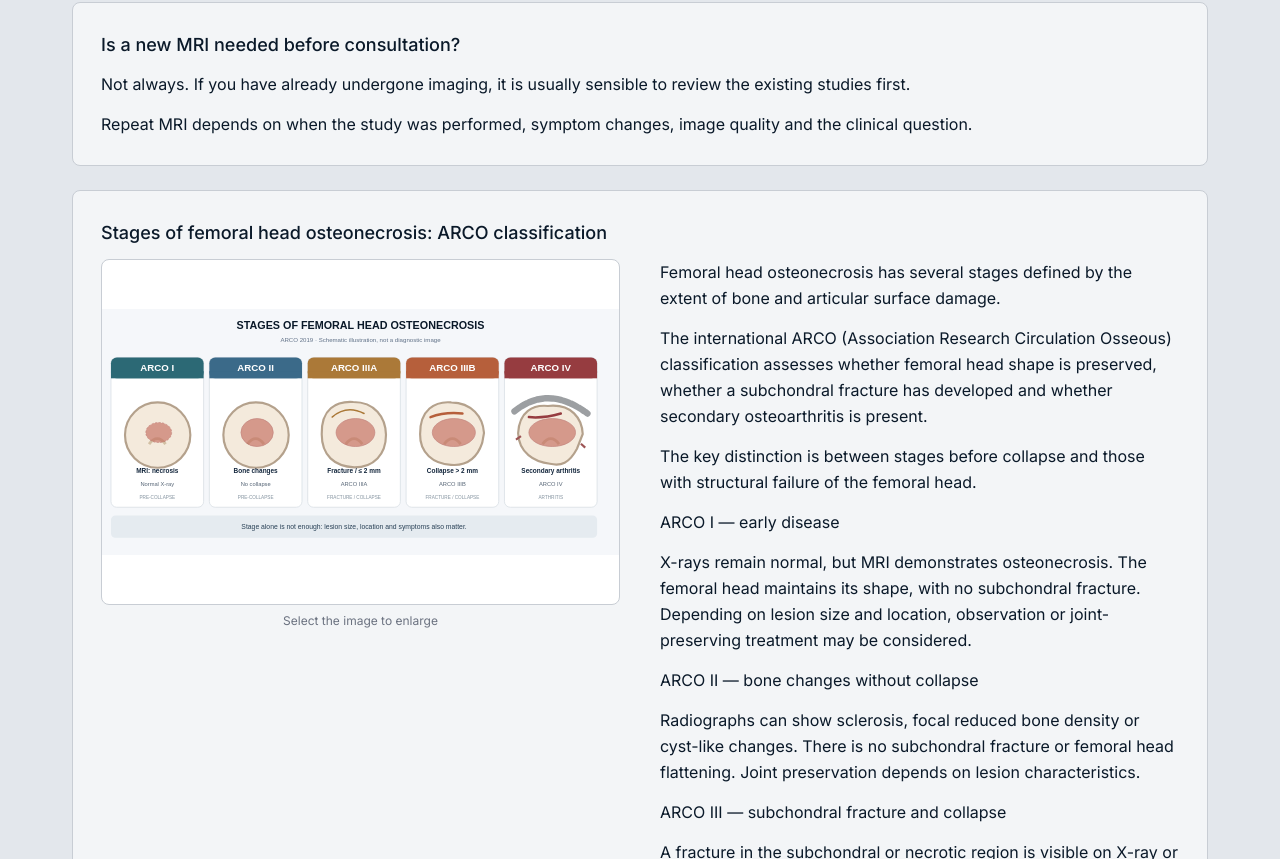
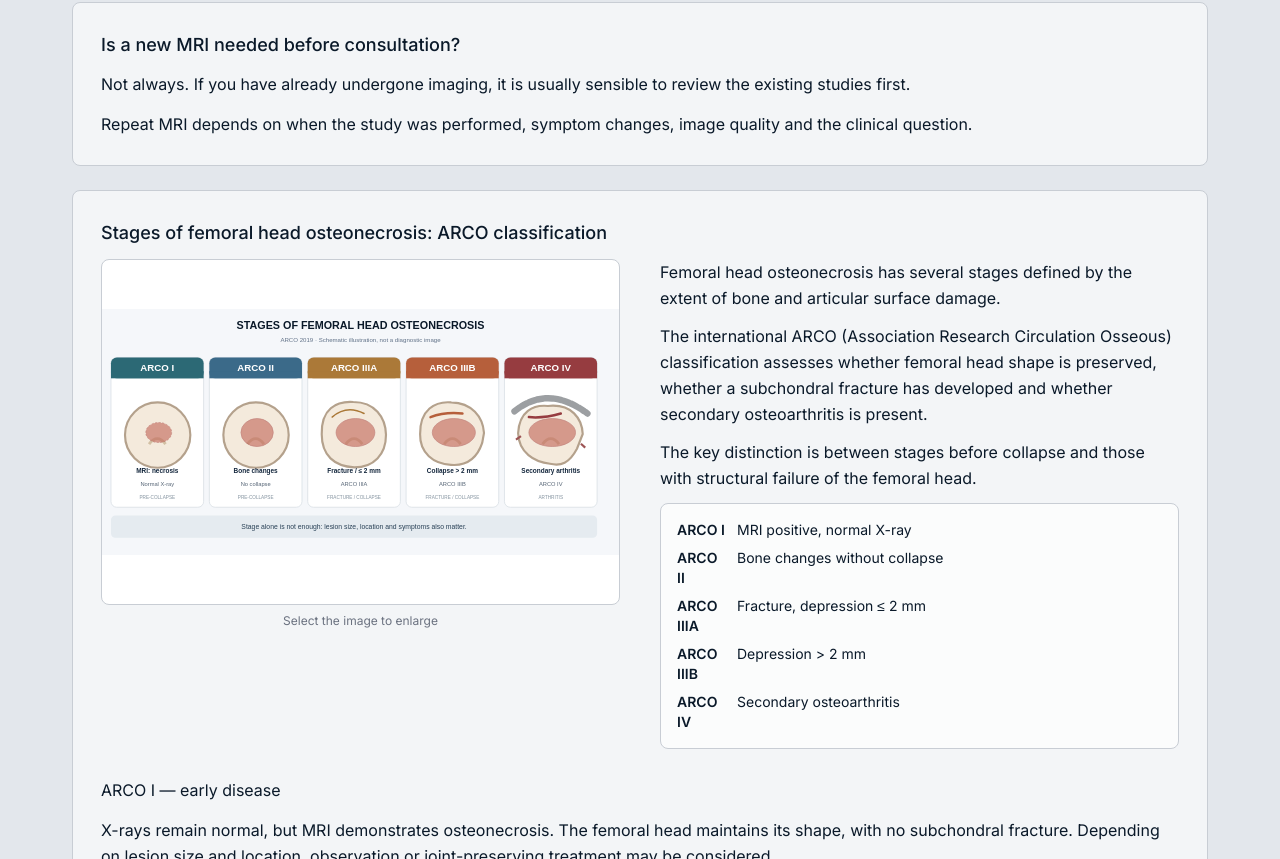
Before and after one commit to meredian18-dot/travmatolog-in-ua, a Next.js app: page /en/treatments/avn/ in a window 1280 px wide. Shown: the part 5981-6840 px from the top of the page. Built offline with nearby package versions, Linux system fonts and the light colour scheme.

Commit message:
Improve ARCO layout: concise summary beside graphic and full-width detailed stages

```diff
--- a/app/[lang]/treatments/[slug]/page.tsx
+++ b/app/[lang]/treatments/[slug]/page.tsx
@@ -478,7 +478,44 @@ function RichDetail({
               return (
                 <div key={i} className="mt-6 rounded-[8px] border border-hairline bg-cream/60 p-6 lg:p-7">
                   {block.heading && (isRich ? <h2 className="font-sans font-medium text-ink text-lg mb-3">{block.heading}</h2> : <h3 className="font-sans font-medium text-ink text-lg mb-3">{block.heading}</h3>)}
-                  {caseLayout ? (
+                  {slug === "avn" && block.diagram?.startsWith("avn-arco-") ? (
+                    <div className="space-y-7">
+                      <div className="grid grid-cols-1 lg:grid-cols-2 gap-7 lg:gap-10 items-start">
+                        <div className="min-w-0">
+                          <ImageLightbox
+                            images={[`${BASE}/directions/${block.diagram}`]}
+                            altTexts={[block.heading || article.title]}
+                            className="grid grid-cols-1"
+                            aspect="aspect-[3/2]"
+                            fit="contain"
+                            letterboxBg="bg-white"
+                          />
+                          <p className="text-center text-xs text-ink-muted mt-2">{zoomHint[lang]}</p>
+                        </div>
+                        <div className="min-w-0 space-y-3 text-ink leading-relaxed">
+                          {block.body.slice(0, 3).map((item, idx) => <p key={idx}>{item.text}</p>)}
+                          <div className="rounded-lg border border-hairline bg-white/65 p-4">
+                            <ul className="space-y-2 text-sm">
+                              {(["I", "II", "IIIA", "IIIB", "IV"] as const).map((stage, idx) => (
+                                <li key={stage} className="flex gap-3 items-start">
+                                  <span className="shrink-0 font-semibold text-tan-dark w-12">ARCO {stage}</span>
+                                  <span>{({
+                                    uk: ["МРТ-позитивний некроз, рентген без змін", "Кісткові зміни без колапсу", "Перелом, депресія ≤ 2 мм", "Депресія > 2 мм", "Вторинний артроз"],
+                                    en: ["MRI positive, normal X-ray", "Bone changes without collapse", "Fracture, depression ≤ 2 mm", "Depression > 2 mm", "Secondary osteoarthritis"],
+                                    de: ["MRT-Nekrose, Röntgen unauffällig", "Knochenveränderung ohne Kollaps", "Fraktur, Einsenkung ≤ 2 mm", "Einsenkung > 2 mm", "Sekundäre Arthrose"],
+                                    pl: ["Martwica w MRI, RTG prawidłowe", "Zmiany kostne bez zapadnięcia", "Złamanie, obniżenie ≤ 2 mm", "Obniżenie > 2 mm", "Wtórna choroba zwyrodnieniowa"],
+                                  } as Record<Locale, string[]>)[lang][idx]}</span>
+                                </li>
+                              ))}
+                            </ul>
+                          </div>
+                        </div>
+                      </div>
+                      <div className="space-y-3.5 text-ink leading-relaxed">
+                        <BlockBody block={{ ...block, body: block.body.slice(3) }} hideDiagram />
+                      </div>
+                    </div>
+                  ) : caseLayout ? (
                     <div className="grid grid-cols-1 lg:grid-cols-2 gap-7 lg:gap-10 items-start">
                       <div className="min-w-0">
                         <ImageLightbox
```
